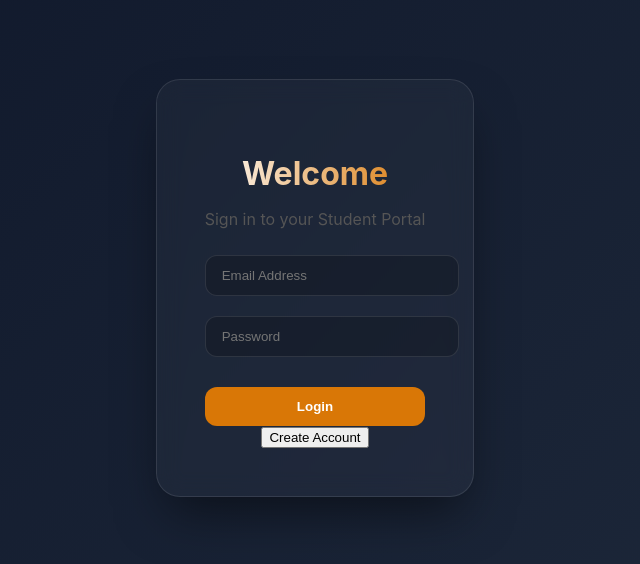
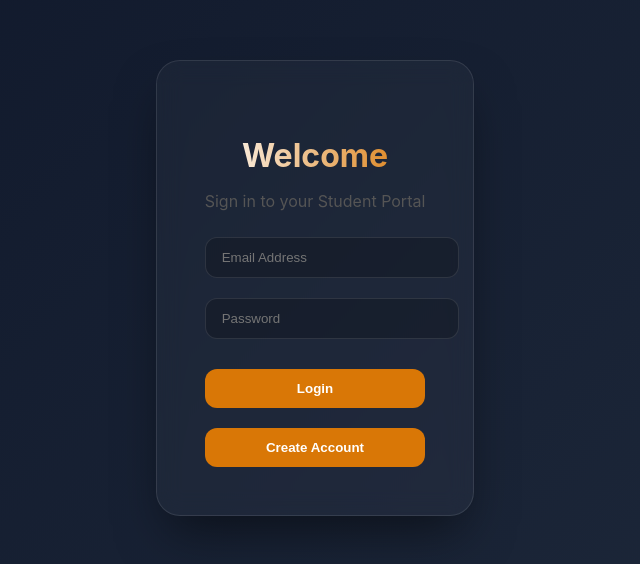
Before and after one commit to puppyNiel/infot6-lab4, a React (Vite) app in the folder simple-integration/: page /login in a window 1280 px wide. Shown: the part 112-676 px from the top of the page, without its empty margins (325-965 px from the left). Built offline with nearby package versions, Linux system fonts and the light colour scheme; no server answers.

Commit message:
Fix: css issues

```diff
--- a/simple-integration/src/pages/HomePage.css
+++ b/simple-integration/src/pages/HomePage.css
@@ -19,16 +19,32 @@ p {
 }
 
 .start-btn {
-    margin-top: 10px;
-    padding: 12px 20px;
-    font-size: 15px;
-    border: none;
-    border-radius: 6px;
-    background: #4a90e2;
-    color: white;
-    cursor: pointer;
+  margin-top: 2rem;
+  padding: 14px 32px;
+  font-size: 16px;
+  font-weight: 600;
+  border: none;
+  border-radius: 12px;
+
+  /* Use the Copper accent color from our theme */
+  background: linear-gradient(135deg, #d97706 0%, #b45309 100%);
+  color: white;
+
+  cursor: pointer;
+  transition: all 0.3s cubic-bezier(0.4, 0, 0.2, 1);
+  box-shadow: 0 4px 15px rgba(217, 119, 6, 0.3);
+
+  /* Elegant text treatment */
+  letter-spacing: 0.5px;
+  text-transform: uppercase;
 }
 
 .start-btn:hover {
-    opacity: 0.9;
+  transform: translateY(-3px);
+  box-shadow: 0 8px 25px rgba(217, 119, 6, 0.5);
+  filter: brightness(1.1);
 }
+
+.start-btn:active {
+  transform: translateY(-1px);
+}
--- a/simple-integration/src/pages/Login.css
+++ b/simple-integration/src/pages/Login.css
@@ -59,3 +59,21 @@
   transform: translateY(-2px);
   filter: brightness(1.1);
 }
+
+.btn-secondary {
+  width: 100%;
+  padding: 12px;
+  background: var(--accent-copper);
+  border: none;
+  border-radius: 12px;
+  color: white;
+  font-weight: 600;
+  cursor: pointer;
+  margin-top: 20px;
+  transition: transform 0.2s ease;
+}
+
+.btn-secondary:hover {
+  transform: translateY(-2px);
+  filter: brightness(1.1);
+}
--- a/simple-integration/src/pages/Login.jsx
+++ b/simple-integration/src/pages/Login.jsx
@@ -51,7 +51,7 @@ export function Login() {
 };
 
   return (
-    <div className="login-container">
+  <div className="login-container">
   <div className="login-card">
     <h2>Welcome</h2>
     <p>Sign in to your Student Portal</p>
```
